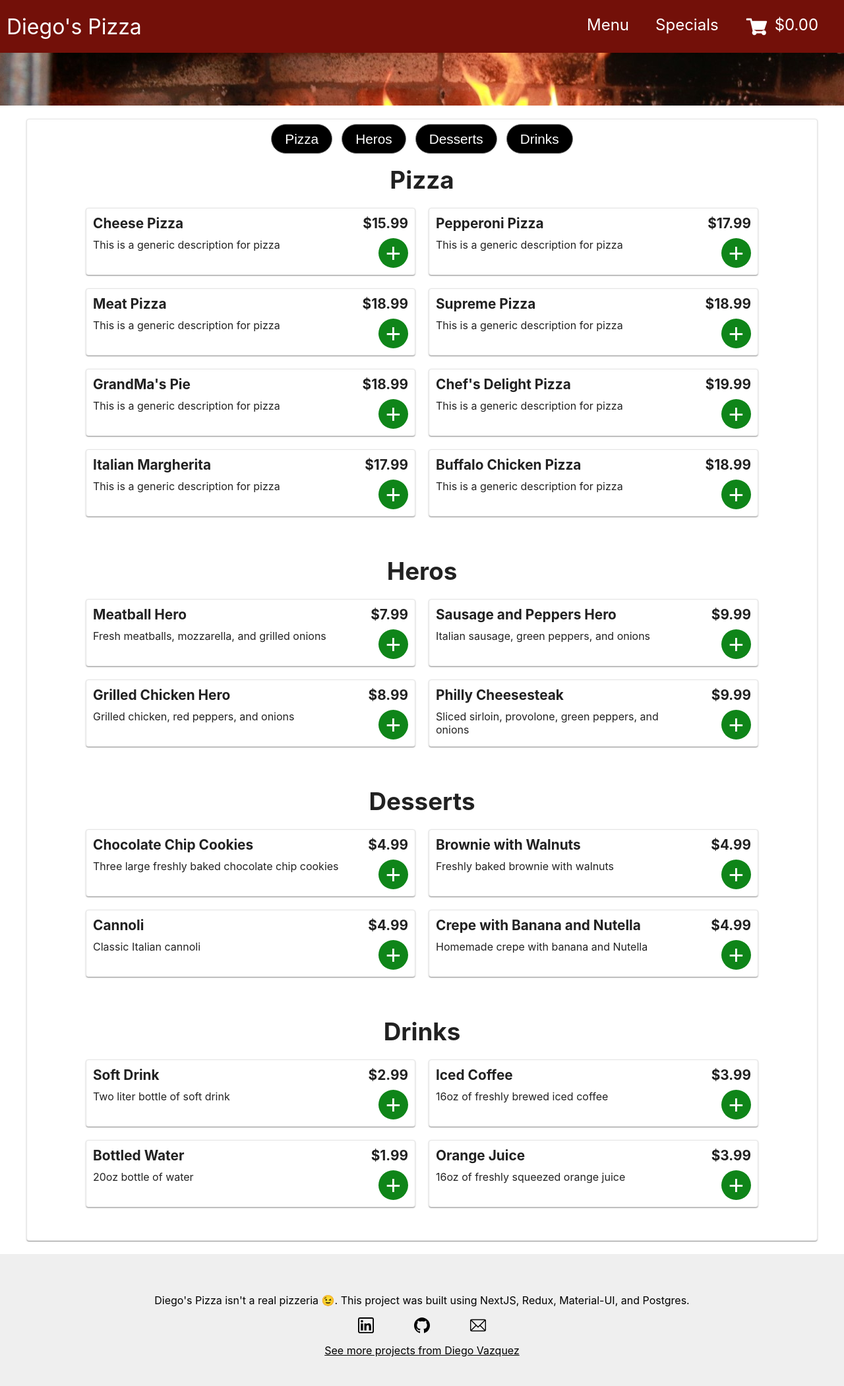
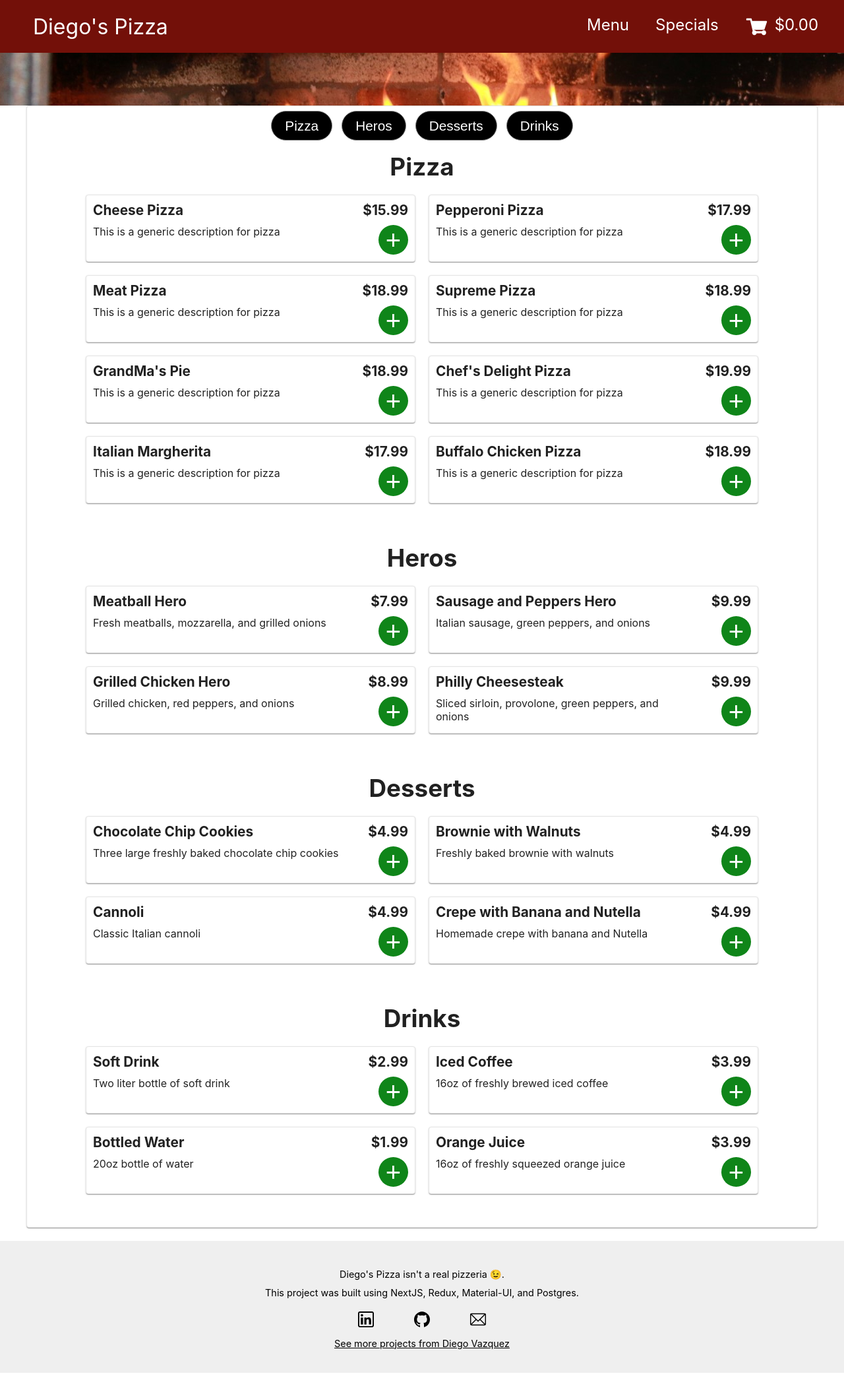
Before and after one commit to diegovazquezny/diegos-pizza, a Next.js app: page /menu in a window 1280 px wide. Shown: the whole page at 66% size. Built offline with nearby package versions, Linux system fonts and the light colour scheme.

Commit message:
update footer and article margins

```diff
--- a/components/home/footer.js
+++ b/components/home/footer.js
@@ -5,7 +5,8 @@ export default function Footer () {
   return (
     <div className={styles.root}>
       <div className={styles.footerContainer}>
-        <p>Diego's Pizza isn't a real pizzeria 😉. This project was built using NextJS, Redux, Material-UI, and Postgres.</p>
+        <p className={styles.footerText}>Diego's Pizza isn't a real pizzeria 😉.</p>
+        <p className={styles.footerText}> This project was built using NextJS, Redux, Material-UI, and Postgres.</p>
         <Social/>
       </div>
     </div>
--- a/components/menu/fullMenu.js
+++ b/components/menu/fullMenu.js
@@ -50,7 +50,7 @@ export default function FullMenu() {
             })
           }
         </Paper>
-        : 'Loading'
+        : <div className={styles.loading}/>
       }
     </>
   )
--- a/pages/api/hello.js
+++ /dev/null
@@ -1,6 +0,0 @@
-// Next.js API route support: https://nextjs.org/docs/api-routes/introduction
-
-export default (req, res) => {
-  res.statusCode = 200
-  res.json({ name: 'John Doe' })
-}
--- a/styles/Articles.module.css
+++ b/styles/Articles.module.css
@@ -20,7 +20,7 @@
 }
 
 .articleText {
-  margin: 0 18px 20px 18px;
+  margin: 10px 18px 10px 18px;
 }
 
 .articleButton {
--- a/styles/Footer.module.css
+++ b/styles/Footer.module.css
@@ -24,6 +24,7 @@
   display: flex;
   width: 200px;
   justify-content: space-between;
+  margin-top: 15px;
 }
 
 .socialImage {
@@ -34,6 +35,13 @@
 }
 
 .seeMore {
+  font-size: 0.9rem;
   margin-top: 10px;
   text-decoration: underline;
 }
+
+.footerText {
+  font-size: 0.9rem;
+  margin: 5px;
+  text-align: center;
+}
--- a/styles/FullMenu.module.css
+++ b/styles/FullMenu.module.css
@@ -4,7 +4,11 @@
   flex-direction: column;
   border: 1px solid rgb(228, 228, 228);
   justify-content: center;
-  margin: 20px auto 20px auto;
+  margin: 0px auto 20px auto;
+}
+
+.loading {
+  min-height: calc(100vh - 360px);
 }
 
 .categoryContainer {
--- a/styles/Header.module.css
+++ b/styles/Header.module.css
@@ -13,7 +13,7 @@
 }
 
 .logo {
-  margin: 0 0 0 10px;
+  margin: 0 0 0 50px;
   padding: 0;
   font-size: 2rem;
   color: white;
@@ -66,7 +66,7 @@
   display: none;
 }
 
-@media (max-width: 650px) {
+@media (max-width: 686px) {
 
   .linkItemLogo {
     margin: 0;
```
